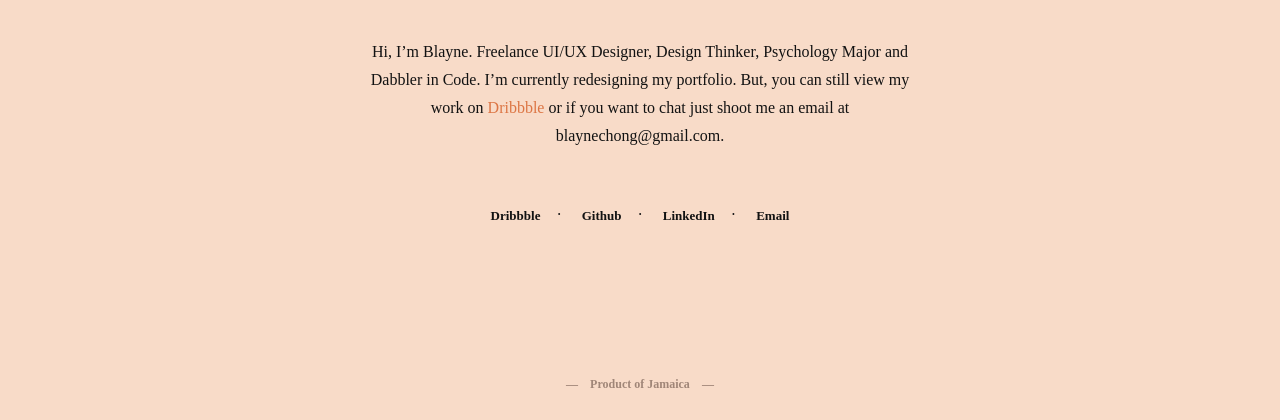
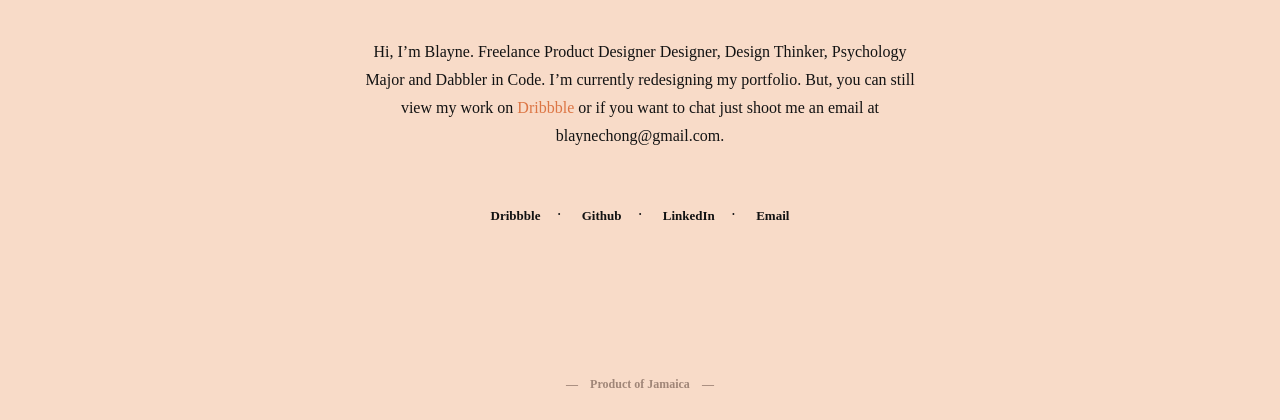
Before and after one commit to blaynechong/Coming-Soon-Placeholder, a plain HTML site: page index.html in a window 1280 px wide. Shown: the part 380-800 px from the top of the page. Drawn offline with Linux system fonts and the light colour scheme; a web font is replaced by a local one.

Commit message:
Update index.html

```diff
--- a/index.html
+++ b/index.html
@@ -20,7 +20,7 @@
       <img class="logo" src="Images/logo.png" alt="Blayne Cameron">
         <h1>Portfolio
           <br>Coming Soon</h1>
-        <p class="information-block">Hi, I’m  Blayne. Freelance UI/UX Designer, Design Thinker, Psychology Major and
+        <p class="information-block">Hi, I’m  Blayne. Freelance Product Designer Designer, Design Thinker, Psychology Major and
           Dabbler in Code. I’m currently redesigning my portfolio. But, you can still view my work on
           <a class="dribbble-link" href="https://dribbble.com/blaynecameron" target="_blank">Dribbble</a>
           or if you want to chat just shoot me an email at blaynechong@gmail.com.</p>
```
